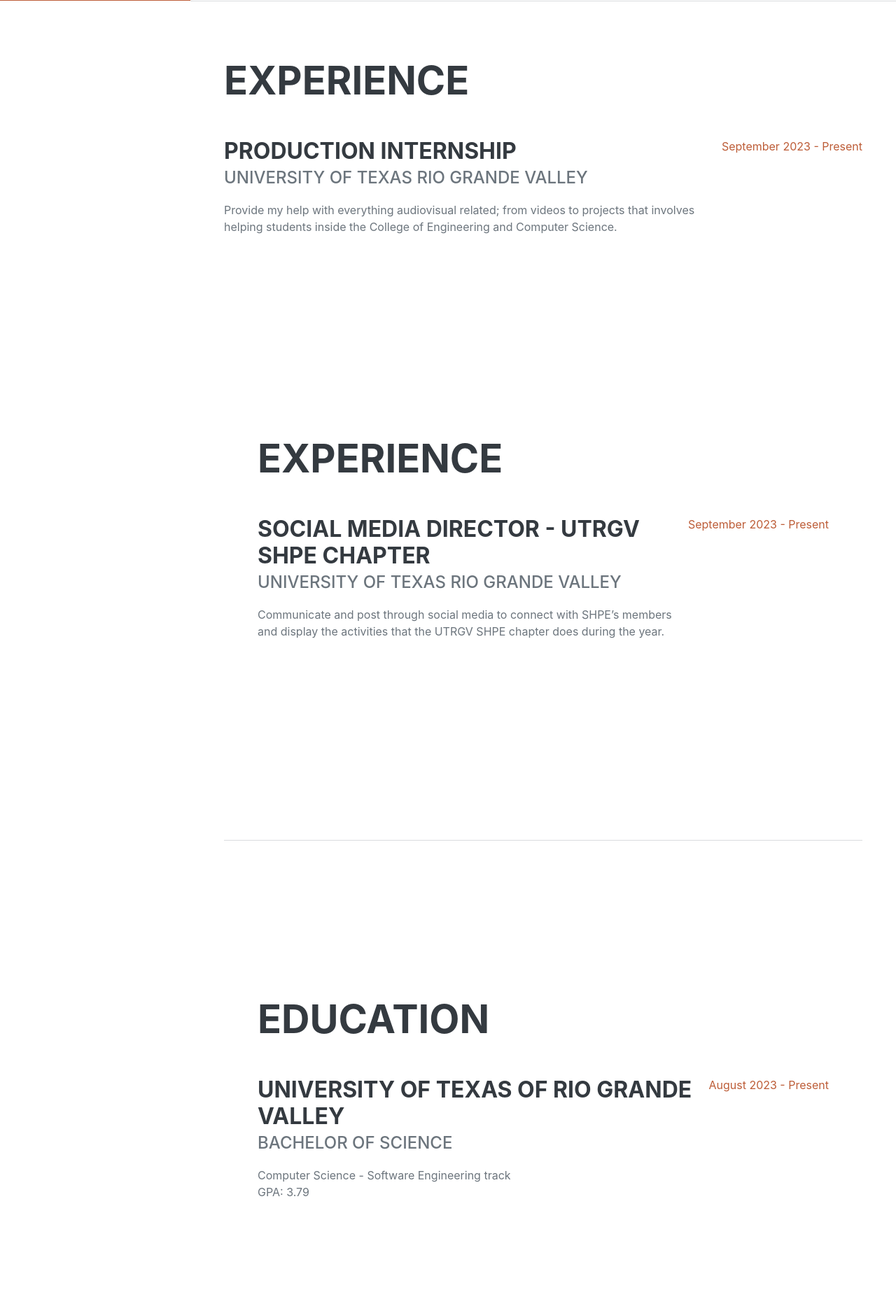
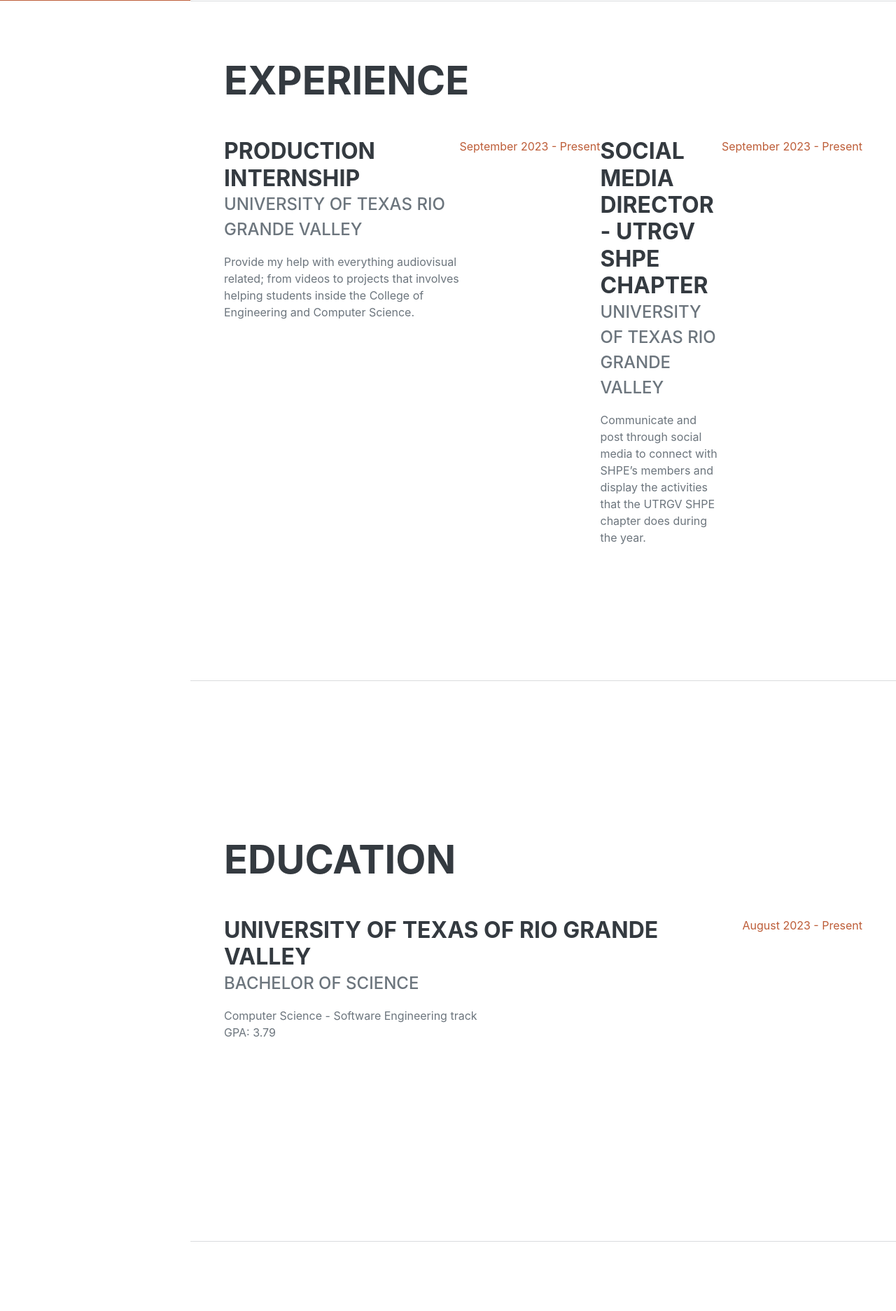
Before and after one commit to Orlandodlpz/1101-final-project, a Flask app: page / in a window 1280 px wide. Shown: the part 799-2672 px from the top of the page at 70% size. Run offline with Flask 3, Linux system fonts and the light colour scheme; some libraries are stand-ins or nearby versions; some web fonts are replaced.

Commit message:
added minor changes

```diff
--- a/templates/index.html
+++ b/templates/index.html
@@ -67,10 +67,6 @@
                             <p>Provide my help with everything audiovisual related; from videos to projects that involves helping students inside the College of Engineering and Computer Science.</p>
                         </div>
                         <div class="flex-shrink-0"><span class="text-primary">September 2023 - Present</span></div>
-                    </div>
-            <section class="resume-section" id="experience">
-                <div class="resume-section-content">
-                    <h2 class="mb-5">Experience</h2>
                     <div class="d-flex flex-column flex-md-row justify-content-between mb-5">
                         <div class="flex-grow-1">
                             <h3 class="mb-0">Social Media Director - UTRGV SHPE Chapter</h3>
```
